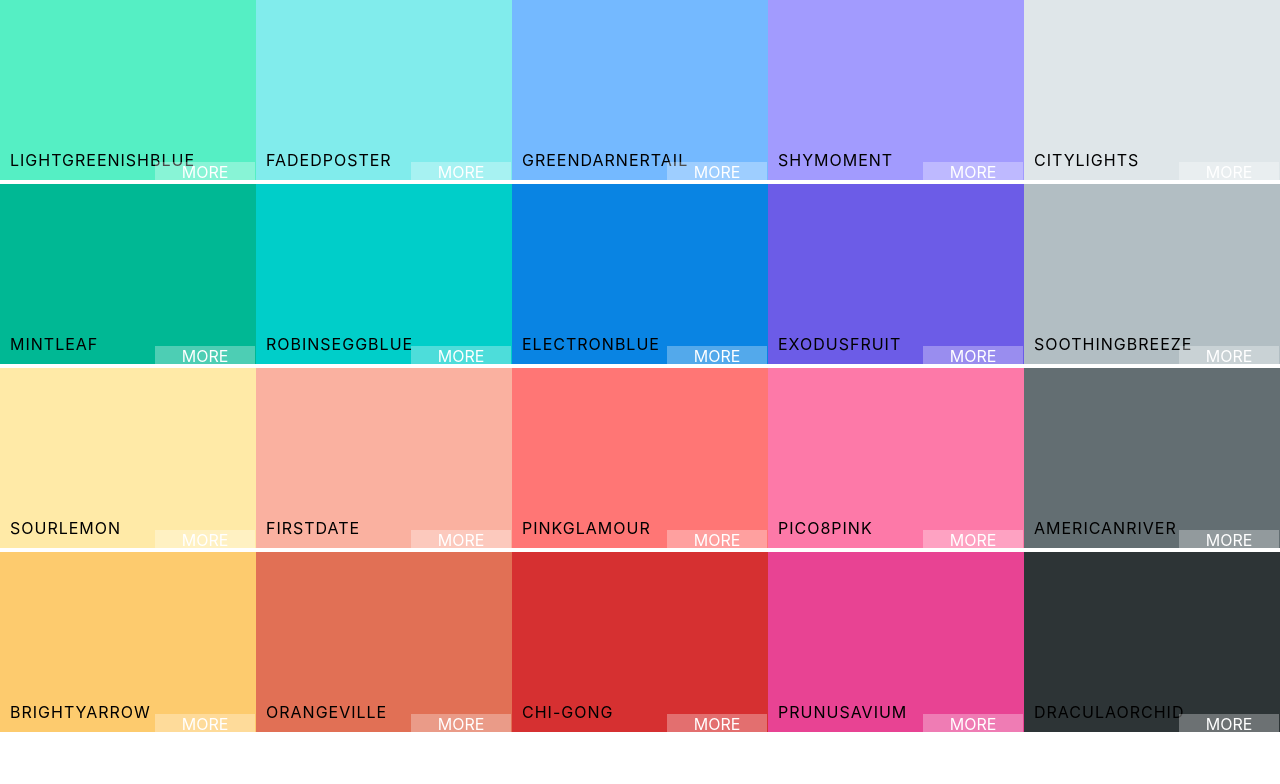
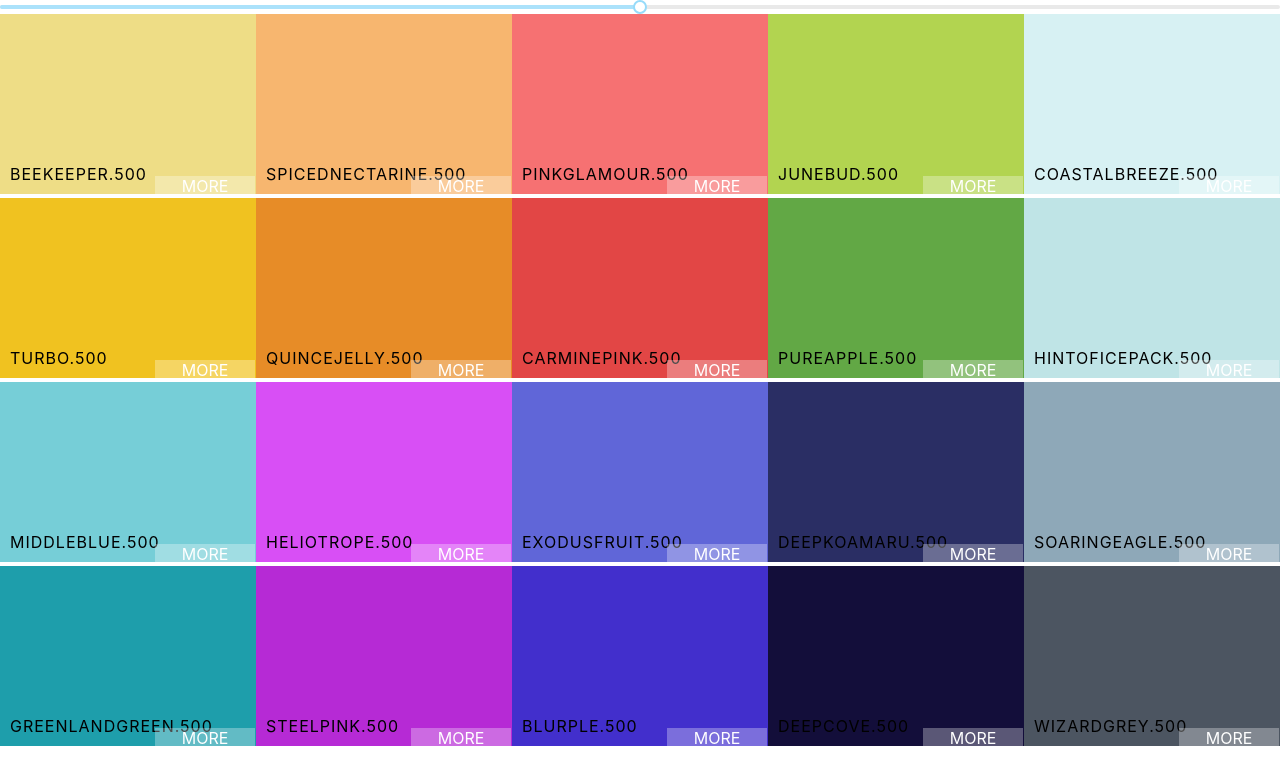
Before and after one commit to amruthayalamanchili/react-projects, a React (Create React App) app: page / in a window 1280 px wide. Shown: the top 784 px of the page. Built offline with nearby package versions, Linux system fonts and the light colour scheme.

Commit message:
added unstyled color slider

```diff
--- a/package.json
+++ b/package.json
@@ -7,6 +7,7 @@
     "@testing-library/react": "^9.5.0",
     "@testing-library/user-event": "^7.2.1",
     "chroma-js": "^2.1.0",
+    "rc-slider": "^9.2.2",
     "react": "^16.13.0",
     "react-copy-to-clipboard": "^5.0.2",
     "react-dom": "^16.13.0",
--- a/src/App.js
+++ b/src/App.js
@@ -5,10 +5,9 @@ import Palette from './Palette';
 import { generatePalette } from './ColorHelpers';
 class App extends Component {
 	render() {
-		console.log(generatePalette(seedPalettes[4]));
 		return (
 			<div className="App">
-				<Palette {...seedPalettes[3]} />
+				<Palette palette={generatePalette(seedPalettes[4])} />
 			</div>
 		);
 	}
--- a/src/Palette.js
+++ b/src/Palette.js
@@ -1,11 +1,25 @@
 import React, { Component } from 'react';
+import Slider from 'rc-slider';
+import 'rc-slider/assets/index.css';
 import ColorBoxes from './ColorBoxes';
 import './Palette.css';
+
 class Palette extends Component {
+	constructor(props) {
+		super(props);
+		this.state = { level: 500 };
+		this.changeLevel = this.changeLevel.bind(this);
+	}
+	changeLevel(level) {
+		this.setState({ level });
+	}
 	render() {
-		const colorBox = this.props.colors.map((color) => <ColorBoxes background={color.color} name={color.name} />);
+		const { colors } = this.props.palette;
+		const { level } = this.state;
+		const colorBox = colors[level].map((color) => <ColorBoxes background={color.hex} name={color.name} />);
 		return (
 			<div className="Palette">
+				<Slider defaultValue={level} min={100} max={900} step={100} onAfterChange={this.changeLevel} />
 				{/* navbar goes here */}
 				<div className="Palette-boxes">{colorBox}</div>
 				{/* footer goes here */}
```
Also changed, not shown: 1 other file (tests, documents, lock files or other folders).
